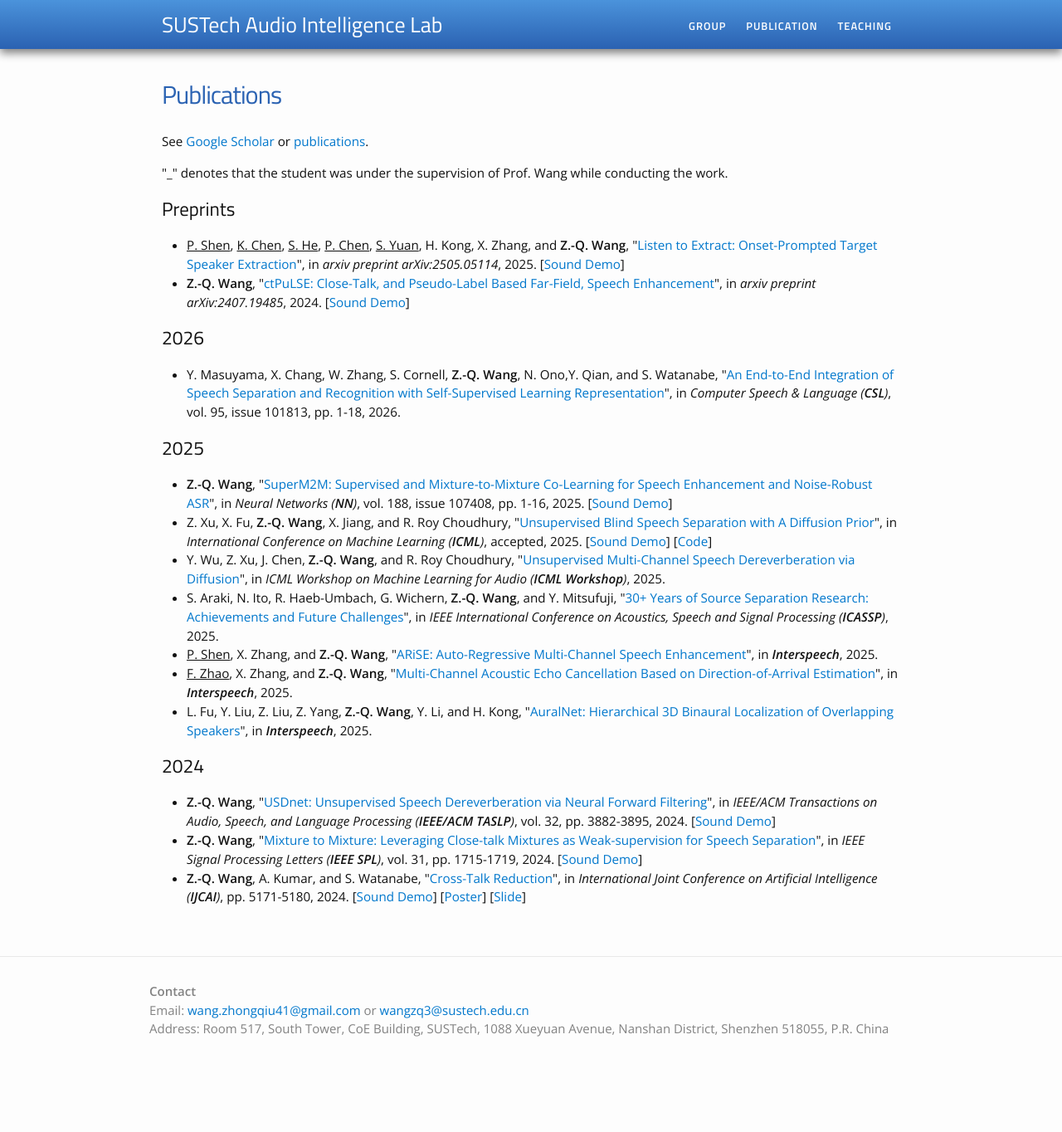
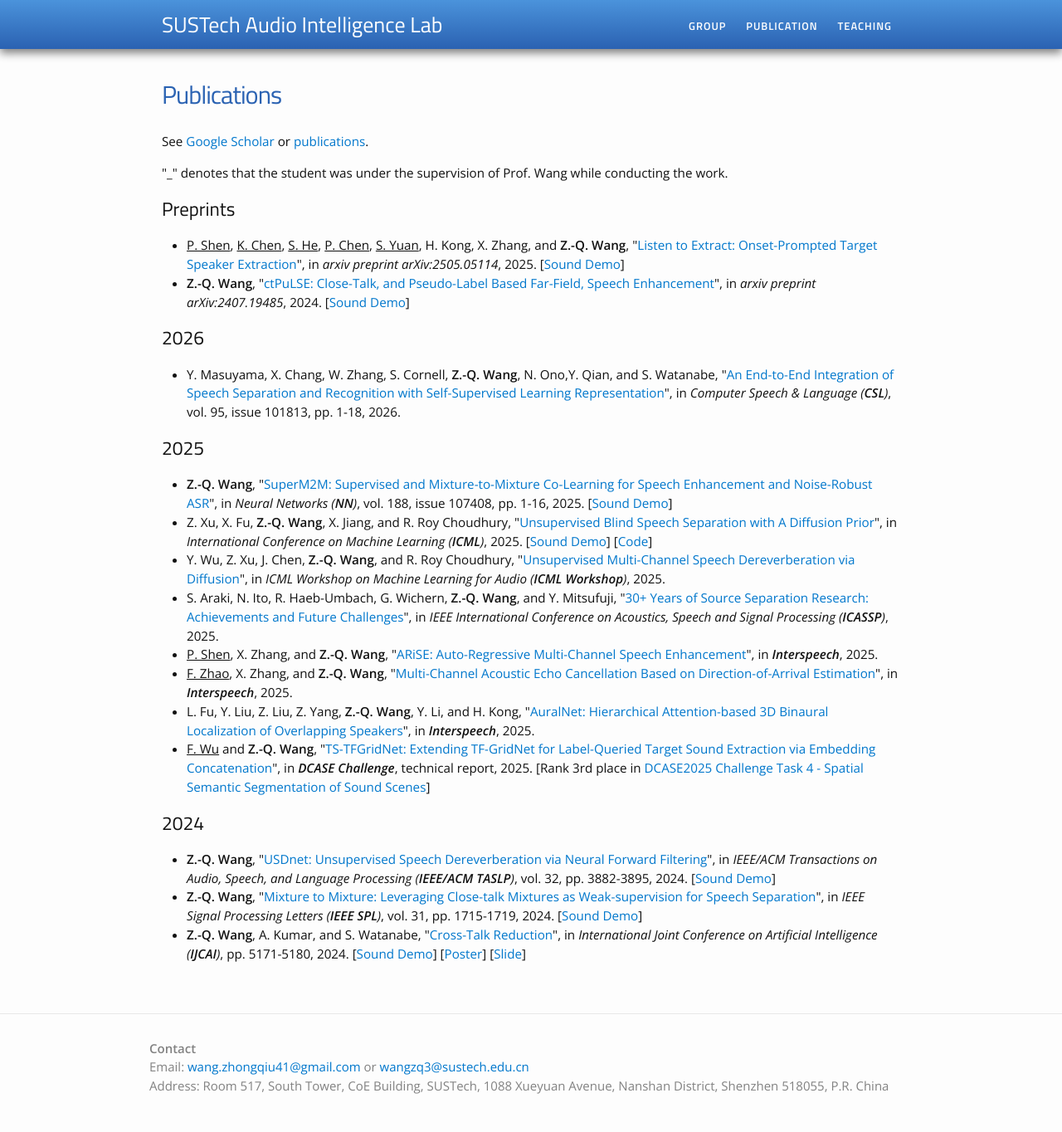
Before and after one commit to sustechailab/sustechailab.github.io, a Jekyll site: the page publication.html, which Jekyll copies as it is, in a window 1280 px wide. Shown: the whole page at 83% size. Built offline with Jekyll 4.4.1, drawn with Linux system fonts in a browser that asks for light colours; before the commit the page ends 1296 px from its top, so only the background shows below that.

Commit message:
Initial commit

```diff
--- a/group.html
+++ b/group.html
@@ -92,7 +92,7 @@
 
 <h1>Research Associates</h1>
 <ul>
-<li><b><a href="https://github.com/rickltt">Tongtao Ling</a> (凌同涛)</b></li>
+<li><b><a href="https://github.com/rickltt" target="view_window">Tongtao Ling</a> (凌同涛)</b></li>
 </ul>
 
 <!--
@@ -105,7 +105,7 @@
 
 <h1>Master Students</h1>
 <ul>
-<li> <b>Fulin Wu (伍福临, incoming in 08/2025)</b></li>
+<li> <b><a href="https://wufulin5.github.io/" target="view_window">Fulin Wu</a> (伍福临, incoming in 08/2025)</b></li>
 <li> <b>Qince Luan (栾钦策, incoming in 08/2025)</b></li>
 </ul>
 
--- a/index.html
+++ b/index.html
@@ -101,10 +101,11 @@ border-radius:50% 50% 50% 50%;
 
 <br>
 <h2>News</h2>
-<div class="updates" style="height: 20em; overflow-y: scroll;">
+<div class="updates" style="height: 25em; overflow-y: scroll;">
 <ul>
+  <li>[07/2025] - We rank third place in "<i><a href="https://dcase.community/challenge2025/task-spatial-semantic-segmentation-of-sound-scenes#results" target="view_window">DCASE2025 Challenge Task 4 - Spatial Semantic Segmentation of Sound Scenes</a></i>". See our <a href="https://dcase.community/documents/challenge2025/technical_reports/DCASE2025_Wu_45_t4.pdf" target="view_window">technical report</a> for our solutions.</li>
   <li>[06/2025] - Our paper "<i><a href="" target="view_window">Unsupervised Multi-Channel Speech Dereverberation via Diffusion</a></i>" is accepted to ICML Workshop on Machine Learning for Audio, 2025.</li>
-  <li>[05/2025] - Our papers "<i><a href="https://arxiv.org/pdf/2505.22051" target="view_window">ARiSE: Auto-Regressive Multi-Channel Speech Enhancement</a></i>", "<i><a href="https://arxiv.org/pdf/2505.19493" target="view_window">Multi-Channel Acoustic Echo Cancellation Based on Direction-of-Arrival Estimation</a></i>", and "<i><a href="https://arxiv.org/pdf/2506.02773v1" target="view_window">AuralNet: Hierarchical 3D Binaural Localization of Overlapping Speakers</a></i>" are accepted to Interspeech 2025.</li>
+  <li>[05/2025] - Our papers "<i><a href="https://arxiv.org/pdf/2505.22051" target="view_window">ARiSE: Auto-Regressive Multi-Channel Speech Enhancement</a></i>", "<i><a href="https://arxiv.org/pdf/2505.19493" target="view_window">Multi-Channel Acoustic Echo Cancellation Based on Direction-of-Arrival Estimation</a></i>", and "<i><a href="https://arxiv.org/pdf/2506.02773v1" target="view_window">AuralNet: Hierarchical Attention-based 3D Binaural Localization of Overlapping Speakers</a></i>" are accepted to Interspeech 2025.</li>
   <li>[05/2025] - Our paper "<i><a href="https://arxiv.org/pdf/2505.05657" target="view_window">Unsupervised Blind Speech Separation with A Diffusion Prior</a></i>" is accepted to ICML 2025.</li>
   <li>[04/2025] - Our paper "<i><a href="https://papers.ssrn.com/sol3/papers.cfm?abstract_id=5030846", target="view_window">An End-to-End Integration of Speech Separation and Recognition with Self-Supervised Learning Representation</a></i>" is accepted to Computer Speech & Language.</li>
   <li>[03/2025] - Our paper "<i><a href="http://zqwang7.github.io/publications/SuperM2M.pdf" target="view_window">SuperM2M: Supervised and Mixture-to-Mixture Co-Learning for Speech Enhancement and Noise-Robust ASR</a></i>" is accepted to Neural Networks.</li>
--- a/publication.html
+++ b/publication.html
@@ -78,9 +78,11 @@
 
 <h2>Preprints</h2>
 <ul>
+
     <li>
     <u>P. Shen</u>, <u>K. Chen</u>, <u>S. He</u>, <u>P. Chen</u>, <u>S. Yuan</u>, H. Kong, X. Zhang, and <strong>Z.-Q. Wang</strong>, "<a href="https://arxiv.org/abs/2505.05114" target="view_window">Listen to Extract: Onset-Prompted Target Speaker Extraction</a>", in <i>arxiv preprint arXiv:2505.05114</i>, 2025. [<a href="http://zqwang7.github.io/demos/LExt_demo/index.html" target="view_window">Sound Demo</a>]
     </li>
+
     <li>
     <strong>Z.-Q. Wang</strong>, "<a href="https://arxiv.org/pdf/2407.19485" target="view_window">ctPuLSE: Close-Talk, and Pseudo-Label Based Far-Field, Speech Enhancement</a>", in <i>arxiv preprint arXiv:2407.19485</i>, 2024. [<a href="http://zqwang7.github.io/demos/ctPuLSE_demo/index.html" target="view_window">Sound Demo</a>]
     </li>
@@ -100,7 +102,7 @@
 	</li>
 
     <li>
-    Z. Xu, X. Fu, <strong>Z.-Q. Wang</strong>, X. Jiang, and R. Roy Choudhury, "<a href="https://arxiv.org/pdf/2505.05657" target="view_window">Unsupervised Blind Speech Separation with A Diffusion Prior</a>", in <i>International Conference on Machine Learning (<strong>ICML</strong>)</i>, accepted, 2025. [<a href="https://arraydps.github.io/ArrayDPSDemo/" target="view_window">Sound Demo</a>] [<a href="https://github.com/ArrayDPS/ArrayDPS" target="view_window">Code</a>]
+    Z. Xu, X. Fu, <strong>Z.-Q. Wang</strong>, X. Jiang, and R. Roy Choudhury, "<a href="https://arxiv.org/pdf/2505.05657" target="view_window">Unsupervised Blind Speech Separation with A Diffusion Prior</a>", in <i>International Conference on Machine Learning (<strong>ICML</strong>)</i>, 2025. [<a href="https://arraydps.github.io/ArrayDPSDemo/" target="view_window">Sound Demo</a>] [<a href="https://github.com/ArrayDPS/ArrayDPS" target="view_window">Code</a>]
     </li>
 
     <li>
@@ -120,7 +122,11 @@
     </li>
 
     <li>
-    L. Fu, Y. Liu, Z. Liu, Z. Yang, <strong>Z.-Q. Wang</strong>, Y. Li, and H. Kong, "<a href="https://arxiv.org/pdf/2506.02773v1" target="view_window">AuralNet: Hierarchical 3D Binaural Localization of Overlapping Speakers</a>", in <i><strong>Interspeech</strong></i>, 2025.
+    L. Fu, Y. Liu, Z. Liu, Z. Yang, <strong>Z.-Q. Wang</strong>, Y. Li, and H. Kong, "<a href="https://arxiv.org/pdf/2506.02773v1" target="view_window">AuralNet: Hierarchical Attention-based 3D Binaural Localization of Overlapping Speakers</a>", in <i><strong>Interspeech</strong></i>, 2025.
+    </li>
+
+    <li>
+    <u>F. Wu</u> and <strong>Z.-Q. Wang</strong>, "<a href="https://dcase.community/documents/challenge2025/technical_reports/DCASE2025_Wu_45_t4.pdf" target="view_window">TS-TFGridNet: Extending TF-GridNet for Label-Queried Target Sound Extraction via Embedding Concatenation</a>", in <i><strong>DCASE Challenge</strong></i>, technical report, 2025. [Rank 3rd place in <a href="https://dcase.community/challenge2025/task-spatial-semantic-segmentation-of-sound-scenes#results" target="view_window">DCASE2025 Challenge Task 4 - Spatial Semantic Segmentation of Sound Scenes</a>]
     </li>
 </ul>
 
```
